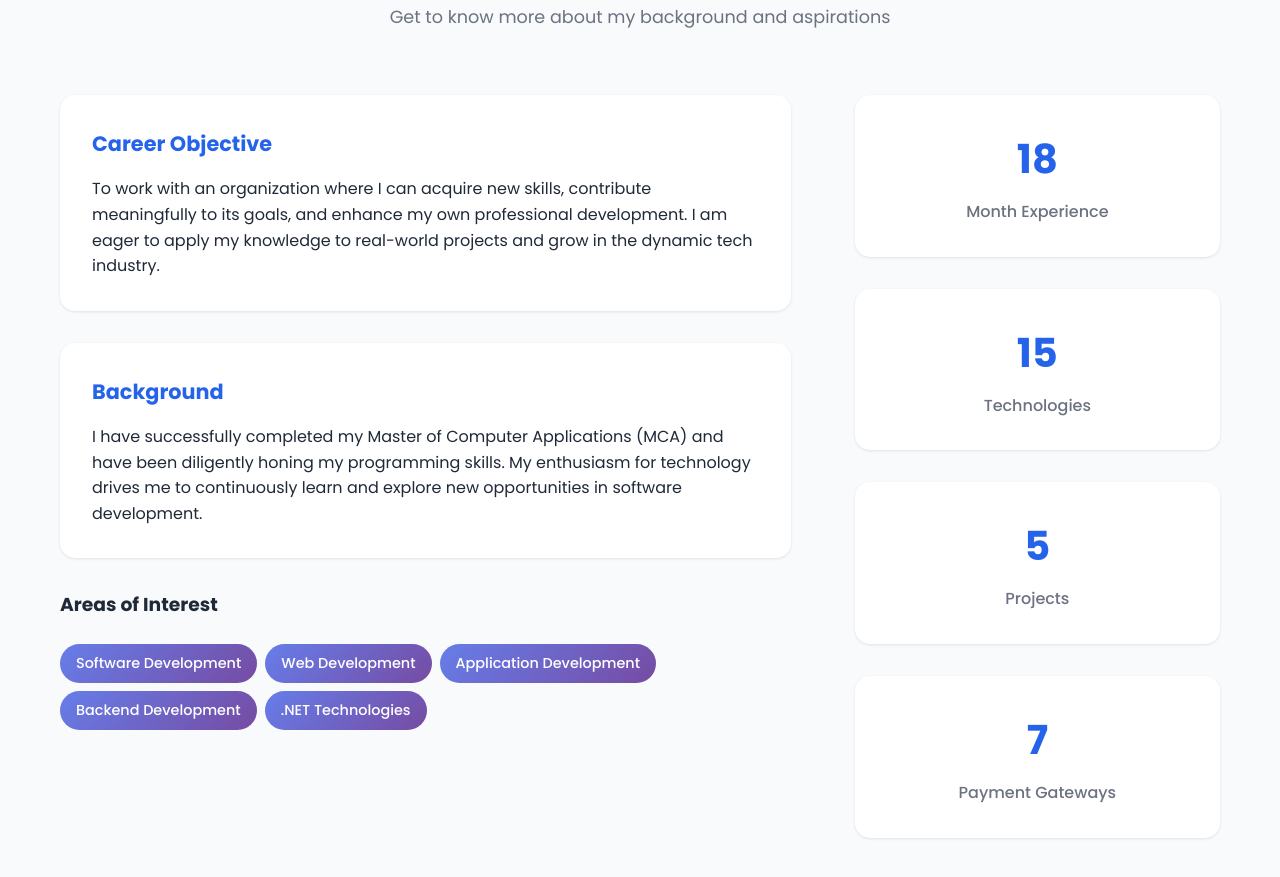
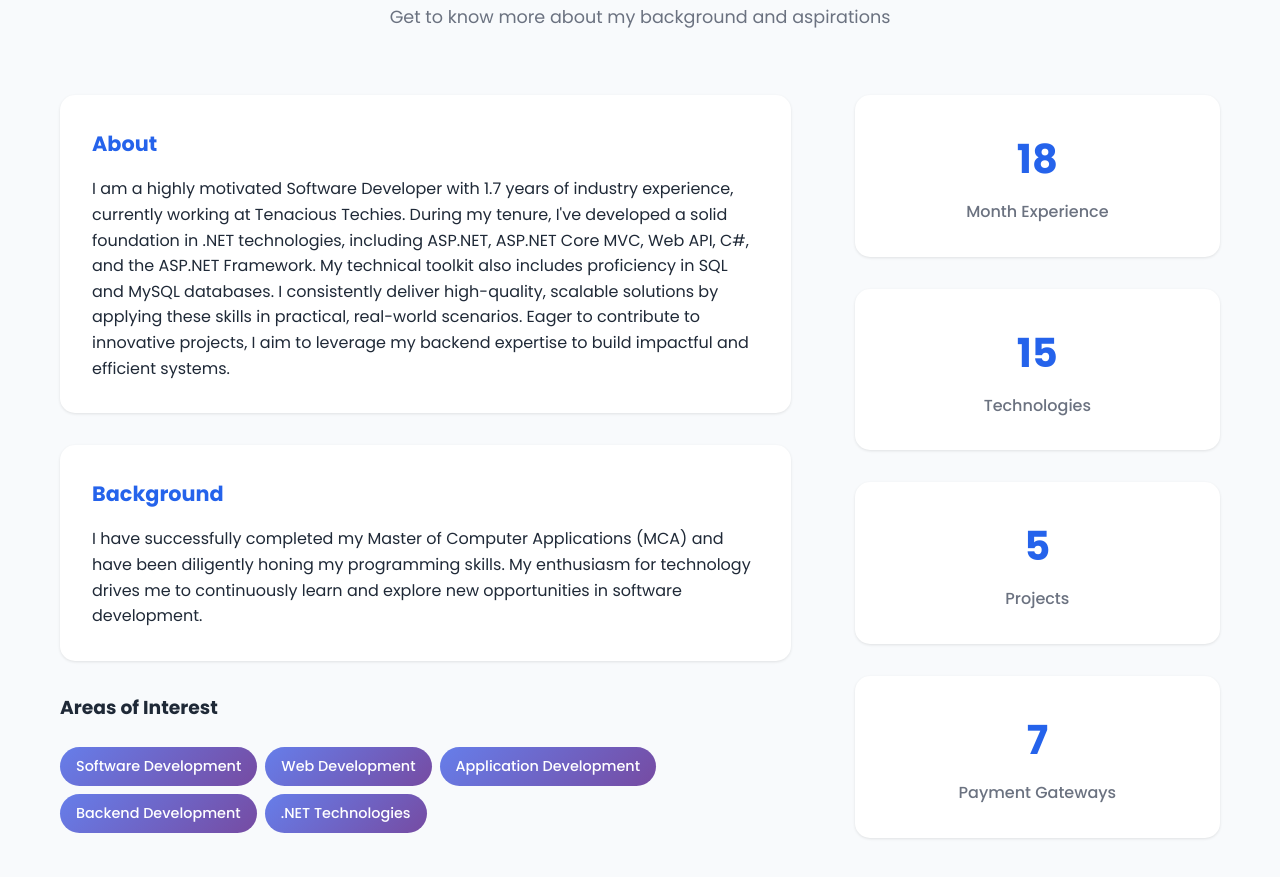
Before and after one commit to Shivshankar7016/shivshankar-portfolio, a plain HTML site: page index.html in a window 1280 px wide. Shown: the part 977-1854 px from the top of the page. Drawn offline with Linux system fonts and the light colour scheme.

Commit message:
about added

```diff
--- a/index.html
+++ b/index.html
@@ -99,11 +99,9 @@
             <div class="about-content">
                 <div class="about-text">
                     <div class="about-card">
-                        <h3>Career Objective</h3>
+                        <h3>About</h3>
                         <p>
-                            To work with an organization where I can acquire new skills, contribute meaningfully to its goals,
-                            and enhance my own professional development. I am eager to apply my knowledge to real-world projects
-                            and grow in the dynamic tech industry.
+                           I am a highly motivated Software Developer with 1.7 years of industry experience, currently working at Tenacious Techies. During my tenure, I've developed a solid foundation in .NET technologies, including ASP.NET, ASP.NET Core MVC, Web API, C#, and the ASP.NET Framework. My technical toolkit also includes proficiency in SQL and MySQL databases. I consistently deliver high-quality, scalable solutions by applying these skills in practical, real-world scenarios. Eager to contribute to innovative projects, I aim to leverage my backend expertise to build impactful and efficient systems.
                         </p>
                     </div>
                     <div class="about-card">
```
